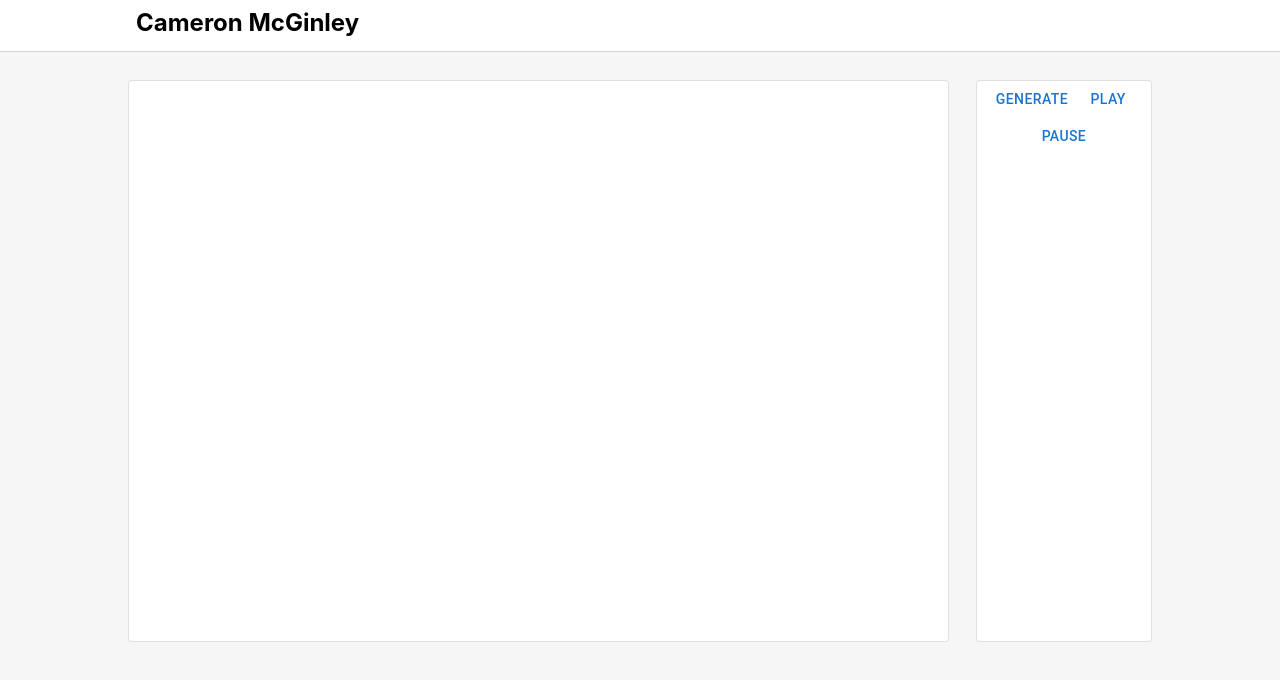
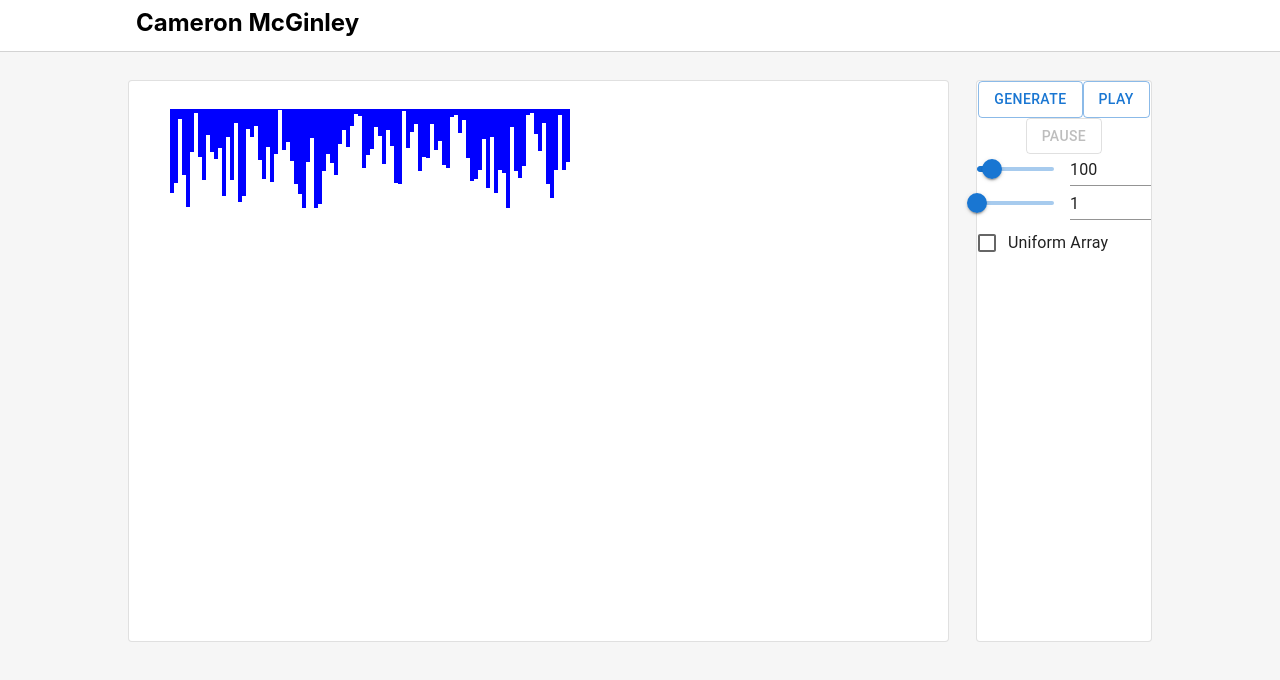
Before and after one commit to cameronmcginley/sorting-visualizer, a React (Create React App) app: page / in a window 1280 px wide. Shown: the top 680 px of the page. Built offline with nearby package versions, Linux system fonts and the light colour scheme.

Commit message:
Add configuration option: bars, delay, uniform

```diff
--- a/src/SortingVisualizer.jsx
+++ b/src/SortingVisualizer.jsx
@@ -1,13 +1,13 @@
 import React, { useEffect } from 'react';
 import './App.css';
-import { Paper, Box, Button, Link } from "@mui/material";
+import { Paper, Box, Button, Link, Input, Slider, Grid, Checkbox, FormGroup, FormControlLabel } from "@mui/material";
 import getBubbleSortAnimations from './Algorithms/BubbleSort';
 import getMergeSortAnimations from './Algorithms/MergeSort';
 
 export default function SortingVisualizer(props) {
     const [barCount, setBarCount] = React.useState(100);
     const [bars, setBars] = React.useState([]);
-    const [delay, setDelay] = React.useState(10);
+    const [delay, setDelay] = React.useState(1);
 
     // States used to prevent re-writing variables in this component
     // on renders.
@@ -16,25 +16,31 @@ export default function SortingVisualizer(props) {
 
     // This is max height - 1
     const MAX_HEIGHT = 99;
+    const MAX_BARS = 500;
+    const MAX_DELAY = 500;
 
 
+    const [isPlaying, setIsPlaying] = React.useState(false);
+    const [isPaused, setIsPaused] = React.useState(true);
+
+    const [doPerfectArray, setDoPerfectArray] = React.useState(false);
 
 
-
+    // Generate new array on load
+    useEffect(() => {
+        generateArray();
+    }, [])
 
 
     const playAnimation = () => {
-        // Do nothing if already playing
-        // if (animationQueue.length > 0) { return }
-
-        // bubbleSort(bars)
-        // animationFrames = getBubbleSortAnimations(bars)
+        setIsPlaying(true)
+        setIsPaused(false)
 
         // Don't regen frames after a pause-unpause
         if (animationFrames.length == 0) {
             // Get frames for immediate use
-            // animationFrames = getMergeSortAnimations(bars)
-            animationFrames = getBubbleSortAnimations(bars)
+            animationFrames = getMergeSortAnimations(bars)
+            // animationFrames = getBubbleSortAnimations(bars)
             // Push to state so we can see frames from other funcs
             setAnimationFrames(animationFrames)
         }
@@ -119,18 +125,12 @@ export default function SortingVisualizer(props) {
                 frameNum++;
             }
         }
-
-
-        // Need to overhaul pausing
-        // Only delete frames already played
-        // Resume from where left off, don't regen from start
-
-        // // Clear frames after they've all been queued
-        // // On pause-unpause, frames will be generated fresh
-        // animationFrames.length = 0;
     }
 
     const pauseAnim = () => {
+        setIsPaused(true)
+        setIsPlaying(false)
+
         // Clear the queued timeout swap funcs
         for (let i = 0; i < animationQueue.length; i++) {
             clearTimeout(animationQueue[i])
@@ -147,6 +147,16 @@ export default function SortingVisualizer(props) {
         console.log(animationFrames)
     }
 
+    // Fisher yates algorithm
+    const shuffle = (array) => {
+        let i = array.length;
+        while (i--) {
+          const ri = Math.floor(Math.random() * i);
+          [array[i], array[ri]] = [array[ri], array[i]];
+        }
+        return array;
+      }
+
     const generateArray = () => {
         // Dequeue animations if they're still playing
         pauseAnim()
@@ -154,79 +164,35 @@ export default function SortingVisualizer(props) {
 
         // Generate n bars, add to bars state array
         let generated_bars = []
-        for (let i = 0; i < barCount; i++) {
-            generated_bars.push({
-                height: Math.floor(Math.random() * MAX_HEIGHT) + 1,
-                color: "blue",
-            })
+        if (doPerfectArray) {
+            // Generate perfectly spaced in height bars
+            for (let i = 1; i <= barCount; i++) {
+                generated_bars.push({
+                    height: i * MAX_HEIGHT/barCount,
+                    color: "blue",
+                })
+            }
+            // Shuffle them
+            generated_bars = shuffle(generated_bars)
         }
+        else {
+            for (let i = 0; i < barCount; i++) {
+                generated_bars.push({
+                    height: Math.floor(Math.random() * MAX_HEIGHT) + 1,
+                    color: "blue",
+                })
+            }
+        }
+
 
         setBars(generated_bars)
     }
 
 
-
-
-
-
-
-
-
-
-
-
-    // const swap = (i, j) => {
-    //     // Must use setState to trigger re-render
-    //     setBars(bars => {
-    //         let data = [...bars];
-    //         let temp = data[i];
-    //         data[i] = data[j];
-    //         data[j] = temp;
-
-    //         return data ;
-    //     })
-    // }
-
-    // const playAnimation = () => {
-    //     // bubbleSort(bars)
-    //     // animationFrames = BubbleSort(bars)
-    //     animationFrames = getMergeSortAnimations(bars)
-    //     console.log(animationFrames)
-
-    //     // Queue up the frames in animationFrames
-    //     for (let idx = 0; idx < animationFrames.length; idx++) {
-    //         animationQueue.push(setTimeout((i, j) => {
-    //             swap(i, j)
-    //         }, idx*delay, animationFrames[idx].i, animationFrames[idx].j))
-    //     }
-
-    //     // Clear frames after they've all been queued
-    //     // On pause-unpause, frames will be generated fresh
-    //     animationFrames.length = 0;
-    // }
-
-    // const pauseAnim = () => {
-    //     // Clear the queued timeout swap funcs
-    //     for (let i = 0; i <animationQueue.length; i++) {
-    //         clearTimeout(animationQueue[i])
-    //     }
-    // }
-
-    // const generateArray = () => {
-    //     // Dequeue animations if they're still playing
-    //     pauseAnim()
-
-    //     // Generate n bars, add to bars state array
-    //     let generated_bars = []
-    //     for (let i = 0; i < barCount; i++) {
-    //         generated_bars.push({
-    //             height: Math.floor(Math.random() * MAX_HEIGHT) + 1,
-    //             color: "blue",
-    //         })
-    //     }
-
-    //     setBars(generated_bars)
-    // }
+    // Wait for flag to change before regenerating array
+    useEffect(() => {
+        generateArray()
+    }, [doPerfectArray])
 
     return (<>
         <div className="visualizer-container">
@@ -249,35 +215,123 @@ export default function SortingVisualizer(props) {
 
             {/* Settings */}
             <Paper variant="outlined" className='visualizer-settings'>
+                {/* Generate array */}
                 <Button
-                    onClick={() => {
-                        generateArray();
-                    }}
+                    onClick={() => {generateArray()}}
+                    // disabled={isPlaying}
+                    variant="outlined"
                 >
                     Generate
                 </Button>
+
+                {/* Play animation */}
                 <Button
-                    onClick={() => {
-                        // bubbleSort(bars)
-                        playAnimation()
-                        // swap(5,7);
-                        // swap(3,9);
-                        // swap(3,34);
-                        // swap(1,73);
-                        // swap(2,57);
-                        // swap(53,7);
-                        // swap(3,5);
-                    }}
+                    onClick={() => {playAnimation()}}
+                    disabled={isPlaying}
+                    variant="outlined"
                 >
                     Play
                 </Button>
+
+                {/* Pause animation */}
                 <Button
-                    onClick={() => {
-                        pauseAnim()
-                    }}
+                    onClick={() => {pauseAnim()}}
+                    disabled={isPaused}
+                    variant="outlined"
                 >
                     Pause
                 </Button>
+
+                {/* Bar count slider/input */}
+                <Grid container spacing={2} alignItems="center">
+                    {/* <Grid item>
+                        <VolumeUp />
+                    </Grid> */}
+                    <Grid item xs>
+                        <Slider
+                            value={barCount}
+                            onChange={(e) => {
+                                // Don't keep updating if sliding past MAX_BARS
+                                if (e.target.value == MAX_BARS && barCount == MAX_BARS) {
+                                    return
+                                }
+                                setBarCount(e.target.value)
+                                generateArray()
+                            }}
+                            max={MAX_BARS}
+                            min={5}
+                        />
+                    </Grid>
+                    <Grid item>
+                        <Input
+                            value={barCount}
+                            size="small"
+                            onChange={(e) => {
+                                setBarCount(e.target.value)
+                                generateArray()
+                            }}
+                            // onBlur={handleBlur}
+                            inputProps={{
+                                step: 10,
+                                min: 5,
+                                max: MAX_BARS,
+                                type: 'number',
+                            }}
+                        />
+                    </Grid>
+                </Grid>
+
+                {/* Delay slider/input */}
+                <Grid container spacing={2} alignItems="center">
+                    {/* <Grid item>
+                        <VolumeUp />
+                    </Grid> */}
+                    <Grid item xs>
+                        <Slider
+                            value={delay}
+                            onChange={(e) => {
+                                // Don't keep updating if sliding past MAX_BARS
+                                if (e.target.value == MAX_DELAY && delay == MAX_DELAY) {
+                                    return
+                                }
+                                setDelay(e.target.value)
+                            }}
+                            max={MAX_DELAY}
+                            min={1}
+                        />
+                    </Grid>
+                    <Grid item>
+                        <Input
+                            value={delay}
+                            size="small"
+                            onChange={(e) => {
+                                setDelay(e.target.value)
+                            }}
+                            // onBlur={handleBlur}
+                            inputProps={{
+                                step: 1,
+                                min: 1,
+                                max: MAX_DELAY,
+                                type: 'number',
+                            }}
+                        />
+                    </Grid>
+                </Grid>
+
+                <FormGroup>
+                    <FormControlLabel
+                        control={
+                            <Checkbox
+                                checked={doPerfectArray}
+                                onChange={async () => {
+                                    // Use above useEffect to regen array on state change
+                                    setDoPerfectArray(!doPerfectArray)
+                                }}
+                            />
+                        }
+                        label="Uniform Array"
+                    />
+                </FormGroup>
             </Paper>
         </div>
     </>)
```
